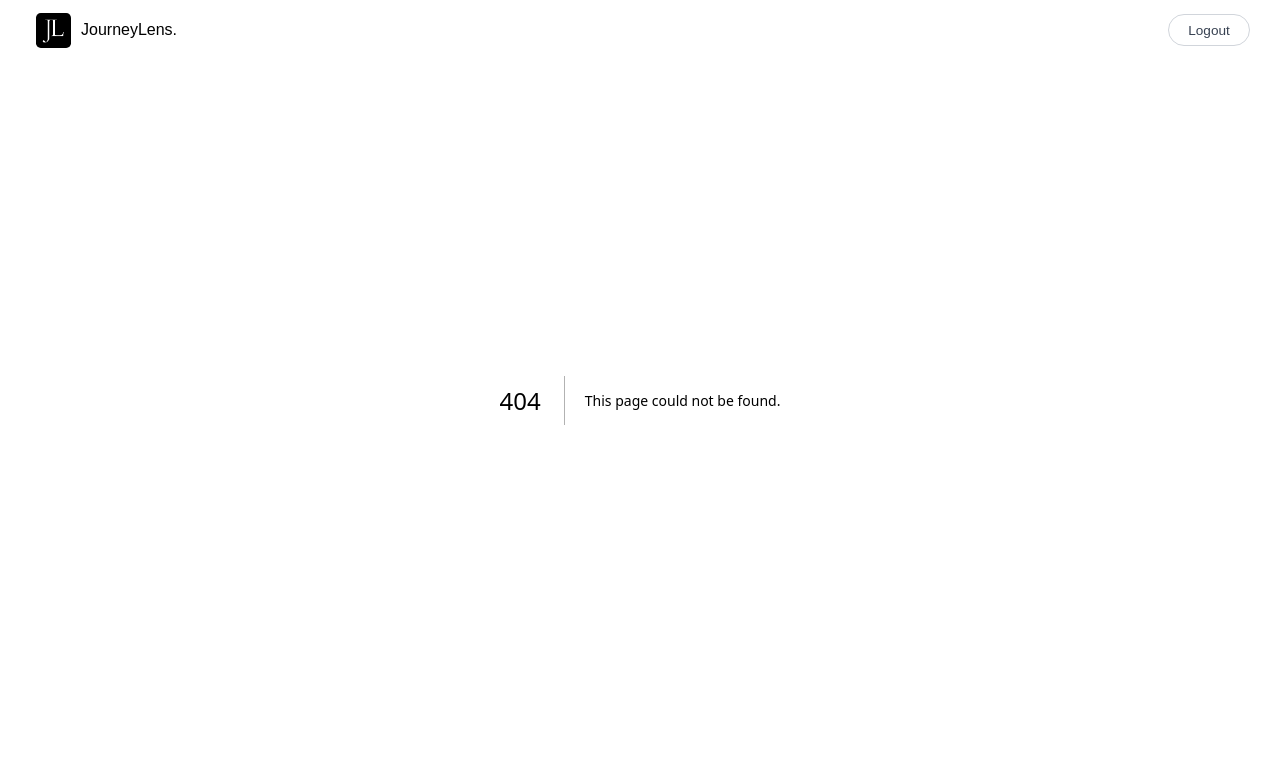
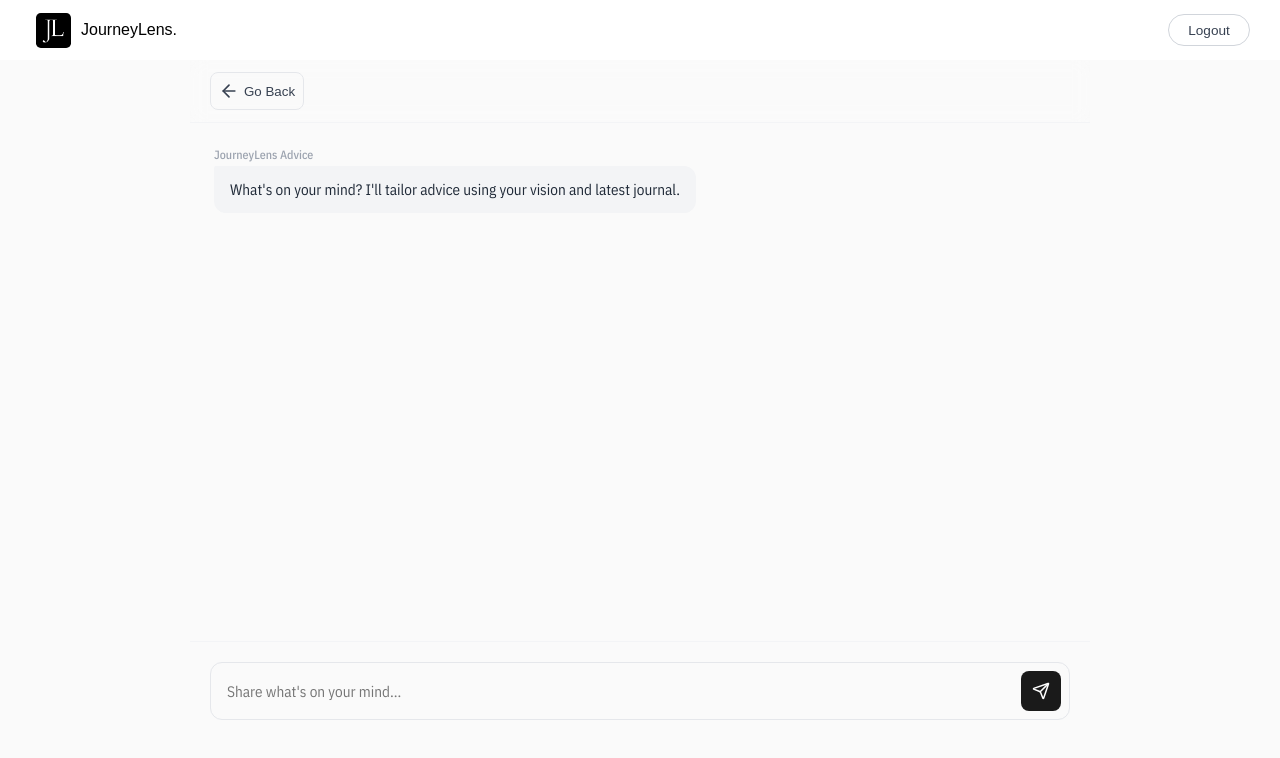
Before and after one commit to sameearif/JourneyLens, a Next.js app: page /advice in a window 1280 px wide. Before the commit this address had no page. Shown: the top 758 px of the page. Built offline with nearby package versions, Linux system fonts and the light colour scheme; sample sign-in values are in the browser's storage.

Commit message:
chat-formatting-fix

```diff
--- a/package.json
+++ b/package.json
@@ -16,6 +16,7 @@
     "pg": "^8.16.3",
     "react": "19.2.0",
     "react-dom": "19.2.0",
+    "react-markdown": "^10.1.0",
     "react-router-dom": "^7.9.6"
   },
   "devDependencies": {
--- /dev/null
+++ b/src/app/advice/page.js
@@ -0,0 +1,198 @@
+'use client';
+
+import React, { useEffect, useRef, useState } from 'react';
+import { useRouter } from 'next/navigation';
+import { ArrowLeft, Send } from 'lucide-react';
+import ReactMarkdown from 'react-markdown'; // Import Markdown renderer
+import { useRequireUser } from '@/lib/useRequireUser';
+import '../chat/styles.css'; // Ensure this points to your updated styles.css
+import { ADVICE_SYSTEM_PROMPT } from '@/lib/prompts';
+
+function Advice() {
+  const router = useRouter();
+  const { user, loading: authLoading } = useRequireUser();
+
+  const [messages, setMessages] = useState([
+    {
+      id: 1,
+      sender: 'ai',
+      text: "What's on your mind? I'll tailor advice using your vision and latest journal."
+    },
+  ]);
+  const [inputValue, setInputValue] = useState('');
+  const [isLoading, setIsLoading] = useState(false);
+  const [context, setContext] = useState(null);
+  const messagesEndRef = useRef(null);
+
+  const scrollToBottom = () => {
+    messagesEndRef.current?.scrollIntoView({ behavior: 'smooth' });
+  };
+
+  useEffect(() => {
+    scrollToBottom();
+  }, [messages, isLoading]);
+
+  // Fetch Vision/Journal Context on Mount
+  useEffect(() => {
+    if (authLoading) return;
+    if (!user?.user_id) return;
+
+    const loadContext = async () => {
+      try {
+        // Grab the most recent vision for the user
+        const visionRes = await fetch(`/api/visions?userId=${encodeURIComponent(user.user_id)}`);
+        const visionData = await visionRes.json();
+        if (!visionRes.ok || !Array.isArray(visionData.visions) || visionData.visions.length === 0) {
+          setContext(null);
+          return;
+        }
+        const vision = visionData.visions[0];
+
+        // Latest journal for that vision
+        let latestJournal = '';
+        const journalsRes = await fetch(`/api/journals?visionId=${encodeURIComponent(vision.vision_id || vision.id)}`);
+        const journalsData = await journalsRes.json();
+        if (journalsRes.ok && Array.isArray(journalsData.journals) && journalsData.journals.length > 0) {
+          latestJournal = journalsData.journals[0]?.journal_text || '';
+        }
+
+        setContext({
+          visionTitle: vision.title || '',
+          visionDescription: vision.description || '',
+          longTermTodos: vision.long_term_todos || [],
+          shortTermTodos: vision.short_term_todos || [],
+          journalSummary: vision.journal_running_summary || '',
+          latestJournal,
+        });
+      } catch (err) {
+        console.error('Failed to load advice context', err);
+        setContext(null);
+      }
+    };
+    loadContext();
+  }, [authLoading, user]);
+
+  const buildSystemMessage = () => {
+    if (!context) return '';
+    const fmtList = (items) =>
+      (items || [])
+        .map((t) => (typeof t === 'string' ? t : t?.text || ''))
+        .filter(Boolean)
+        .join('; ');
+
+    return [
+      ADVICE_SYSTEM_PROMPT.trim(),
+      `Vision Title: ${context.visionTitle}`,
+      `Vision Description: ${context.visionDescription}`,
+      context.journalSummary ? `Journal Running Summary: ${context.journalSummary}` : null,
+      context.latestJournal ? `Latest Journal Entry: ${context.latestJournal}` : null,
+      `Long-Term Todos: ${fmtList(context.longTermTodos)}`,
+      `Short-Term Todos: ${fmtList(context.shortTermTodos)}`,
+    ]
+      .filter(Boolean)
+      .join('\n');
+  };
+
+  const handleSend = async (e) => {
+    e.preventDefault();
+    if (!inputValue.trim() || isLoading) return;
+
+    const userMessage = { id: messages.length + 1, sender: 'user', text: inputValue };
+    setMessages((prev) => [...prev, userMessage]);
+    setInputValue('');
+    setIsLoading(true);
+
+    try {
+      const system = buildSystemMessage();
+
+      // Standardizing roles for the API
+      const allMessages = [
+        ...messages.map((m) => ({
+          role: m.sender === 'ai' ? 'assistant' : 'user',
+          content: m.text,
+        })),
+        { role: 'user', content: userMessage.text },
+      ];
+
+      const response = await fetch('/api/chat', {
+        method: 'POST',
+        headers: { 'Content-Type': 'application/json' },
+        body: JSON.stringify({ messages: allMessages, systemPrompt: system }),
+      });
+
+      const textBody = await response.text();
+      const isJson = response.headers.get('content-type')?.includes('application/json');
+      const data = isJson ? (() => { try { return JSON.parse(textBody); } catch { return {}; } })() : {};
+
+      const replyText = response.ok ? data.text || "I'm not sure yet, could you clarify?" : data.error || 'Could not fetch advice.';
+
+      setMessages((prev) => [
+        ...prev,
+        { id: prev.length + 1, sender: 'ai', text: replyText },
+      ]);
+    } catch (err) {
+      console.error('Advice chat failed', err);
+      setMessages((prev) => [
+        ...prev,
+        { id: prev.length + 1, sender: 'ai', text: 'I ran into an issue. Please try again.' },
+      ]);
+    } finally {
+      setIsLoading(false);
+    }
+  };
+
+  if (authLoading) return null;
+
+  return (
+    <div className="chat-container">
+      <div className="chat-header">
+        <button className="back-button" onClick={() => router.push('/visions')} aria-label="Go back">
+          <ArrowLeft size={20} />
+          <span>Go Back</span>
+        </button>
+      </div>
+
+      <div className="chat-messages">
+        {messages.map((msg) => (
+          <div key={msg.id} className={`message-wrapper ${msg.sender}`}>
+            <span className="message-sender">{msg.sender === 'ai' ? 'JourneyLens Advice' : 'You'}</span>
+            <div className="message-bubble">
+                {/* UPDATED: Use ReactMarkdown to render AI text cleanly */}
+                <ReactMarkdown>{msg.text}</ReactMarkdown>
+            </div>
+          </div>
+        ))}
+
+        {isLoading && (
+          <div className="message-wrapper ai">
+            <span className="message-sender">JourneyLens Advice</span>
+            <div className="message-bubble">
+              <div className="typing-indicator">
+                <span></span><span></span><span></span>
+              </div>
+            </div>
+          </div>
+        )}
+
+        <div ref={messagesEndRef} />
+      </div>
+
+      <div className="chat-input-area">
+        <form className="input-wrapper" onSubmit={handleSend}>
+          <input
+            className="chat-input"
+            placeholder="Share what's on your mind..."
+            value={inputValue}
+            onChange={(e) => setInputValue(e.target.value)}
+            disabled={isLoading}
+          />
+          <button type="submit" className="send-button" disabled={isLoading}>
+            <Send size={18} />
+          </button>
+        </form>
+      </div>
+    </div>
+  );
+}
+
+export default Advice;
--- a/src/app/api/chat/route.js
+++ b/src/app/api/chat/route.js
@@ -14,22 +14,25 @@ export async function POST(request) {
       );
     }
 
-    const { messages } = await request.json();
+    const { messages, systemPrompt } = await request.json();
 
     if (!Array.isArray(messages)) {
       return NextResponse.json({ error: 'messages array required' }, { status: 400 });
     }
 
+    const basePrompt = (systemPrompt || SYSTEM_PROMPT || '').trim();
     const contents = [
-      {
-        role: 'user',
-        parts: [{ text: SYSTEM_PROMPT.trim() }],
-      },
+      basePrompt
+        ? {
+            role: 'user',
+            parts: [{ text: basePrompt }],
+          }
+        : null,
       ...messages.map((msg) => ({
         role: msg.role || 'user',
         parts: [{ text: msg.content || '' }],
       })),
-    ];
+    ].filter(Boolean);
 
     const response = await ai.models.generateContent({
       model: MODEL,
--- a/src/app/chat/styles.css
+++ b/src/app/chat/styles.css
@@ -84,6 +84,36 @@
     position: relative;
     word-wrap: break-word;
 }
+
+/* --- Markdown Styles inside Bubbles --- */
+.message-bubble p {
+    margin: 0 0 8px 0;
+}
+.message-bubble p:last-child {
+    margin-bottom: 0;
+}
+.message-bubble strong {
+    font-weight: 700;
+}
+.message-bubble em {
+    font-style: italic;
+}
+.message-bubble ul, .message-bubble ol {
+    margin: 8px 0;
+    padding-left: 20px;
+}
+.message-bubble li {
+    margin-bottom: 4px;
+}
+.message-bubble h1,
+.message-bubble h2,
+.message-bubble h3 {
+    margin: 12px 0 6px 0;
+    font-weight: 600;
+    font-size: 1.05em;
+    line-height: 1.3;
+}
+/* ------------------------------------- */
 
 .message-wrapper.ai .message-bubble {
     background-color: #f3f4f6;
--- a/src/lib/llm.js
+++ b/src/lib/llm.js
@@ -1,7 +1,7 @@
 // Together AI chat client helper.
 // Provides a minimal wrapper with the same shape used elsewhere (models.generateContent).
 
-export const MODEL = 'openai/gpt-oss-120b';
+export const MODEL = 'meta-llama/Llama-3.3-70B-Instruct-Turbo'; // Recommended stable model
 const TOGETHER_API_KEY = process.env.TOGETHER_AI_API || process.env.TOGETHER_API_KEY;
 const TOGETHER_CHAT_ENDPOINT = 'https://api.together.xyz/v1/chat/completions';
 
@@ -64,18 +64,10 @@ export function getGeminiClient() {
           throw new Error(errMsg || 'LLM request failed');
         }
 
+        // Return the raw markdown content directly
         const rawText = data?.choices?.[0]?.message?.content || '';
-        const cleanedText = rawText
-          // bold **text** or __text__
-          .replace(/\*\*(.*?)\*\*/g, '$1')
-          .replace(/__(.*?)__/g, '$1')
-          // italics *text* or _text_
-          .replace(/\*(.*?)\*/g, '$1')
-          .replace(/_(.*?)_/g, '$1')
-          // inline code `code`
-          .replace(/`([^`]*)`/g, '$1')
-          .trim();
-        return { text: cleanedText };
+
+        return { text: rawText.trim() };
       },
     },
   };
```
Also changed, not shown: src/app/chat/page.js (+6 -4 lines), src/lib/prompts.js, 1 other file (tests, documents, lock files or other folders).
